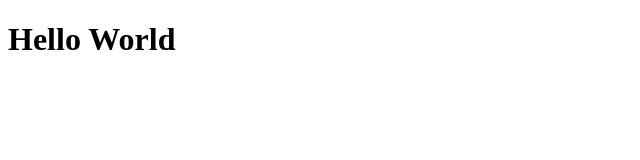
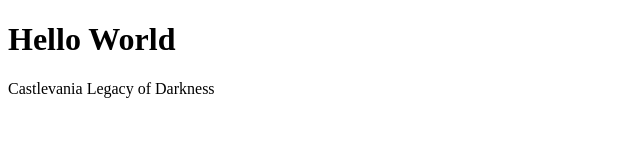
Before and after one commit to eduardowesker/prework, a plain HTML site: page index.html in a window 1280 px wide. Shown: the whole page, without its empty margins (0-640 px from the left). Drawn offline with Linux system fonts and the light colour scheme.

Commit message:
Added a paragraph in line 10

```diff
--- a/index.html
+++ b/index.html
@@ -7,5 +7,6 @@
 </head>
 <body>
     <h1>Hello World</h1>
+    <p>Castlevania Legacy of Darkness </p>
 </body>
 </html>
```
